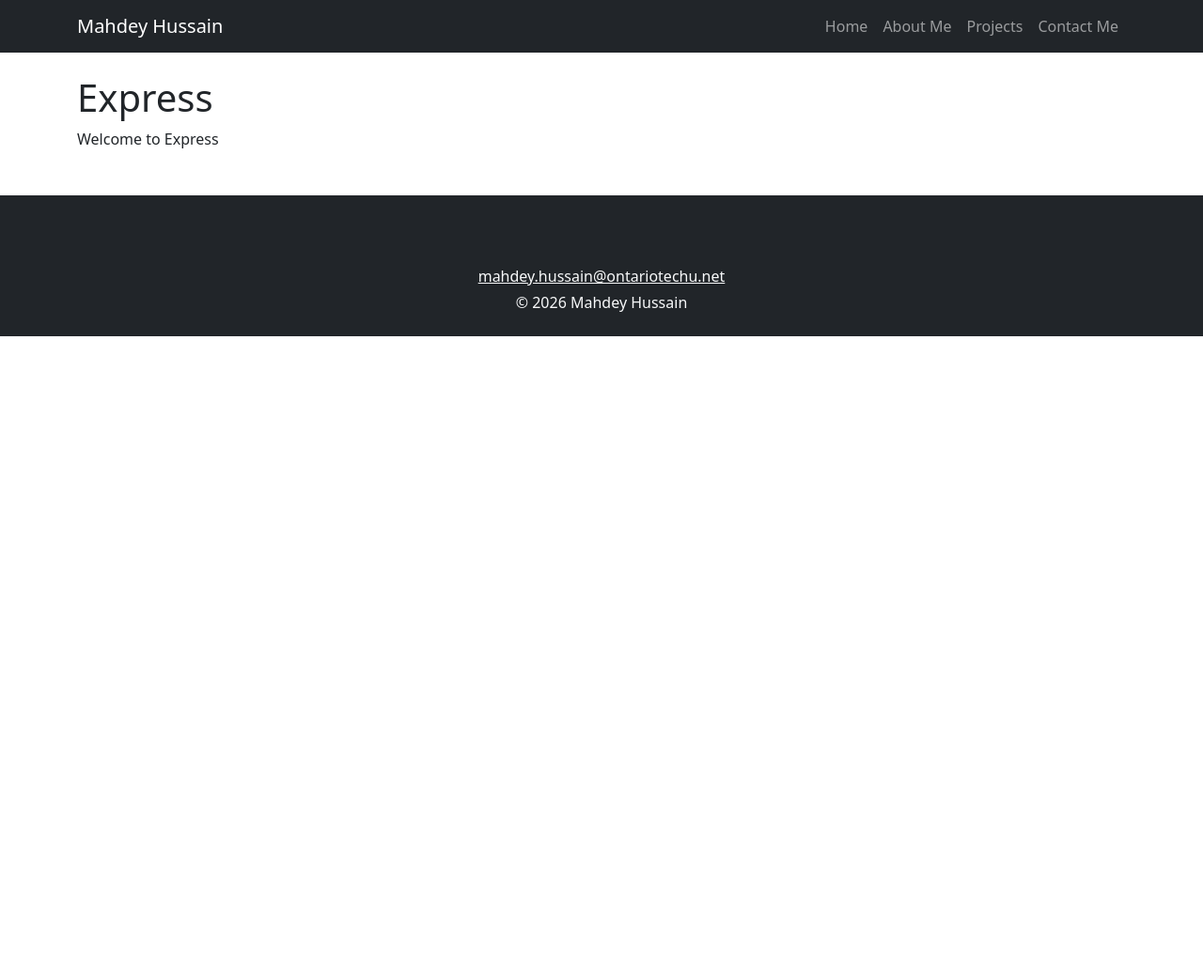
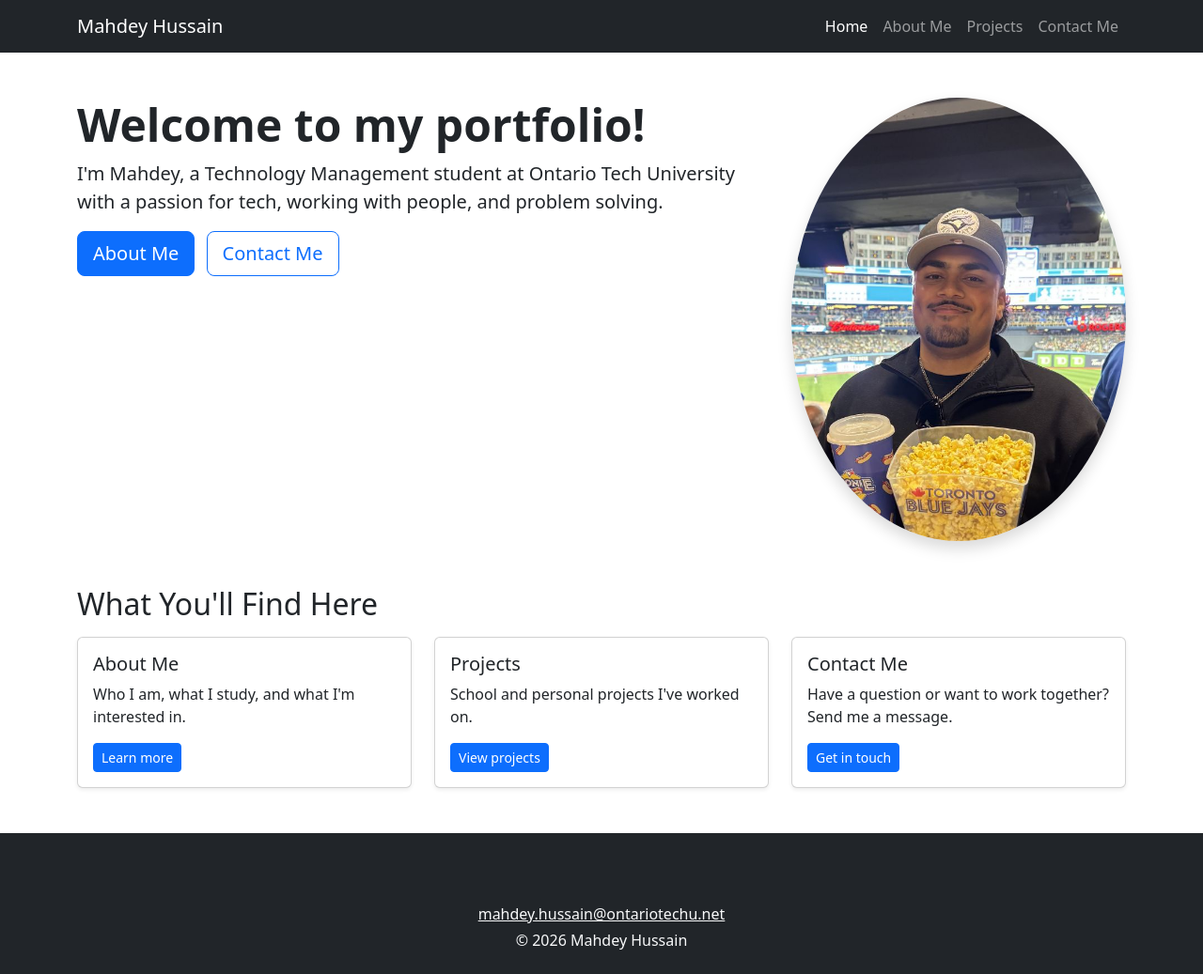
Before and after one commit to mahdeyhussain/express-portfolio, a Node server app: page / in a window 1280 px wide. Shown: the whole page at 94% size. Before the commit the page ends 358 px from the top, so only its background shows below. Run offline with Node 20, Linux system fonts and the light colour scheme; some libraries are stand-ins or nearby versions.

Commit message:
Add routes for all pages and build home page view

```diff
--- a/routes/index.js
+++ b/routes/index.js
@@ -1,9 +1,28 @@
-var express = require('express');
-var router = express.Router();
+let express = require('express');
+let router = express.Router();
 
-/* GET home page. */
-router.get('/', function(req, res, next) {
-  res.render('index', { title: 'Express' });
+/* GET home page (both / and /home show the home page) */
+router.get('/', function (req, res, next) {
+  res.render('index', { title: 'Home' });
+});
+
+router.get('/home', function (req, res, next) {
+  res.render('index', { title: 'Home' });
+});
+
+/* GET About Me page */
+router.get('/about', function (req, res, next) {
+  res.render('about', { title: 'About Me' });
+});
+
+/* GET Projects page */
+router.get('/projects', function (req, res, next) {
+  res.render('projects', { title: 'Projects' });
+});
+
+/* GET Contact Me page */
+router.get('/contact', function (req, res, next) {
+  res.render('contact', { title: 'Contact Me' });
 });
 
 module.exports = router;
--- a/views/index.ejs
+++ b/views/index.ejs
@@ -1,6 +1,49 @@
 <%- include('partials/header') %>
 
-<h1><%= title %></h1>
-<p>Welcome to <%= title %></p>
+<!-- welcome section: Bootstrap grid, 2 columns on medium screens and up, stacked on phones -->
+<section class="row g-4 my-4">
+    <div class="col-md-8">
+        <h1 class="display-5 fw-bold">Welcome to my portfolio!</h1>
+        <p class="lead">I'm Mahdey, a Technology Management student at Ontario Tech University with a passion
+            for tech, working with people, and problem solving.</p>
+        <a href="/about" class="btn btn-primary btn-lg me-2 mb-2"><i class="fa-solid fa-user"></i> About Me</a>
+        <a href="/contact" class="btn btn-outline-primary btn-lg mb-2"><i class="fa-solid fa-envelope"></i> Contact Me</a>
+    </div>
+    <div class="col-md-4 text-center">
+        <img src="/Asset/images/mahdey.jpg" alt="Photo of Mahdey Hussain" class="img-fluid rounded-circle shadow">
+    </div>
+</section>
+
+<!-- what you'll find here: three Bootstrap cards that link to the other pages -->
+<h2 class="mt-5 mb-3">What You'll Find Here</h2>
+<section class="row g-4">
+    <div class="col-md-4">
+        <div class="card h-100 shadow-sm">
+            <div class="card-body">
+                <h3 class="h5 card-title"><i class="fa-solid fa-user"></i> About Me</h3>
+                <p class="card-text">Who I am, what I study, and what I'm interested in.</p>
+                <a href="/about" class="btn btn-sm btn-primary">Learn more</a>
+            </div>
+        </div>
+    </div>
+    <div class="col-md-4">
+        <div class="card h-100 shadow-sm">
+            <div class="card-body">
+                <h3 class="h5 card-title"><i class="fa-solid fa-folder-open"></i> Projects</h3>
+                <p class="card-text">School and personal projects I've worked on.</p>
+                <a href="/projects" class="btn btn-sm btn-primary">View projects</a>
+            </div>
+        </div>
+    </div>
+    <div class="col-md-4">
+        <div class="card h-100 shadow-sm">
+            <div class="card-body">
+                <h3 class="h5 card-title"><i class="fa-solid fa-envelope"></i> Contact Me</h3>
+                <p class="card-text">Have a question or want to work together? Send me a message.</p>
+                <a href="/contact" class="btn btn-sm btn-primary">Get in touch</a>
+            </div>
+        </div>
+    </div>
+</section>
 
 <%- include('partials/footer') %>
```
Also changed, not shown: views/about.ejs (added, +32 -0 lines).
